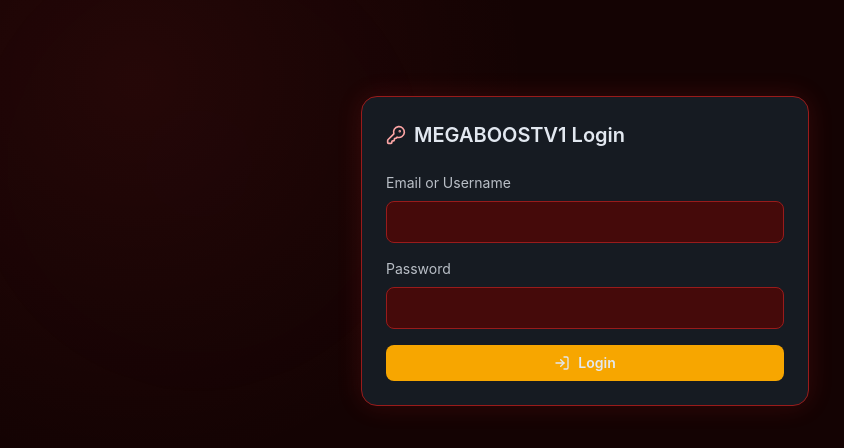
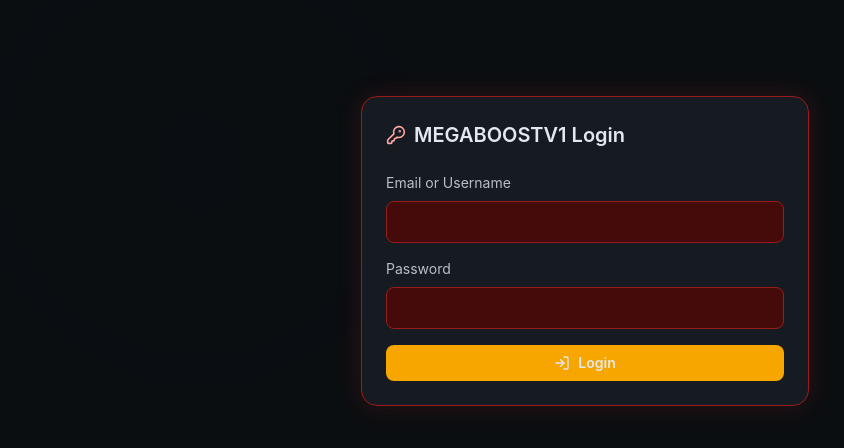
Before and after one commit to allkindofstuff000/SEAN-BOST-V1, a React (Vite) app in the folder megaboost-dashboard/: page /login in a window 1280 px wide. Shown: the top 448 px of the page, without its empty margins (55-899 px from the left). Built offline with nearby package versions, Linux system fonts and the light colour scheme; no server answers.

Commit message:
chore(ui): force neutral background sitewide to remove red gradient

```diff
--- a/megaboost-dashboard/src/index.css
+++ b/megaboost-dashboard/src/index.css
@@ -36,13 +36,18 @@
 body {
   margin: 0;
   color: var(--text);
-  background: var(--bg);
+  background: var(--bg) !important;
+  background-image: none !important;
   font-family: "Inter", system-ui, -apple-system, BlinkMacSystemFont, "Segoe UI", sans-serif;
   overflow-x: hidden;
 }
 
 #root {
   min-height: 100vh;
+}
+
+main {
+  background: var(--bg);
 }
 
 .bg-card {
```
